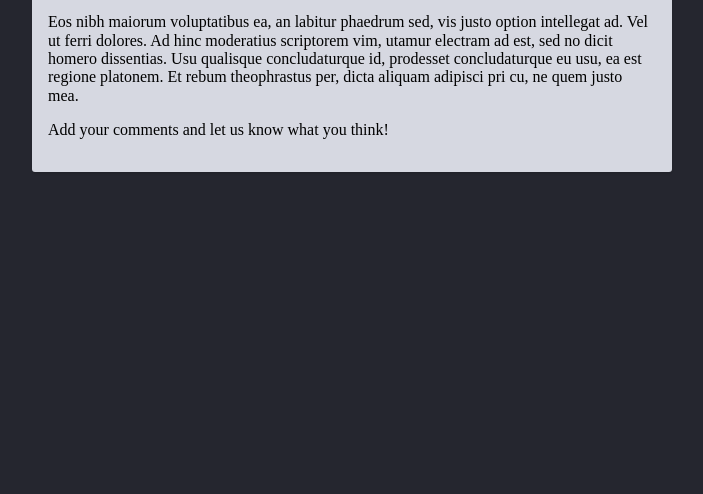
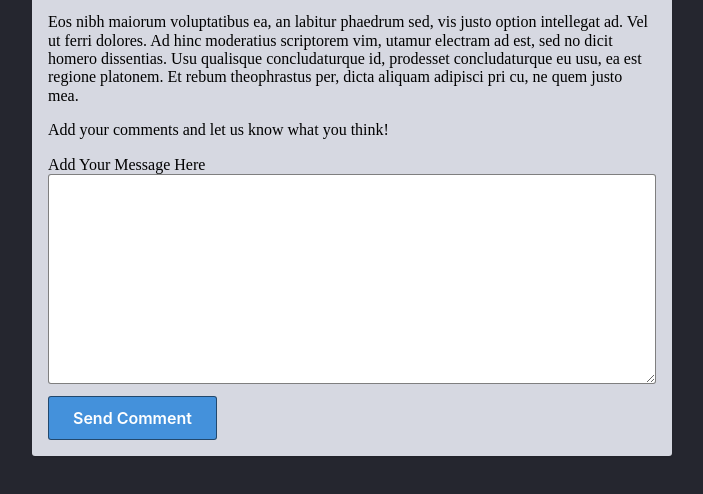
Before and after one commit to OmAiR1Kh/HTML-CSS-GIT, a website: page part-3/23-comments/index.html in a window 1280 px wide. Shown: the part 252-746 px from the top of the page, without its empty margins (288-991 px from the left). Drawn offline with Linux system fonts and the light colour scheme.

Commit message:
complete 23-comments exercise

```diff
--- a/part-3/23-comments/index.html
+++ b/part-3/23-comments/index.html
@@ -31,7 +31,11 @@
         <div class="comments">
           <p>Add your comments and let us know what you think!</p>
 
-          <!-- Your comment form goes here -->
+          <form method="get">
+            <label for="tarea">Add Your Message Here</label>
+            <textarea name="comment" id="tarea" cols="30" rows="10"></textarea>
+            <button>Send Comment</button>
+          </form>
         </div>
       </main>
     </div>
```
